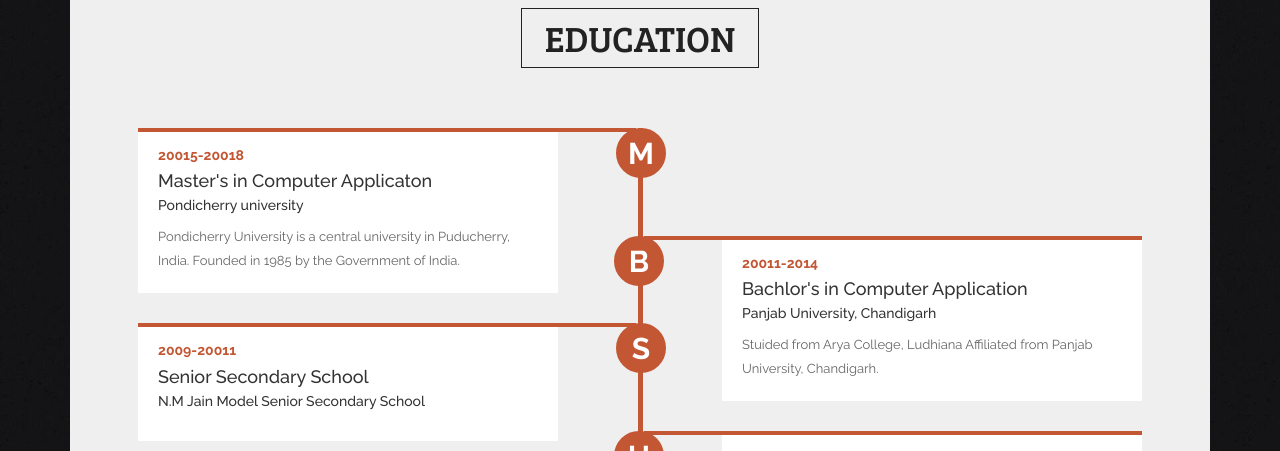
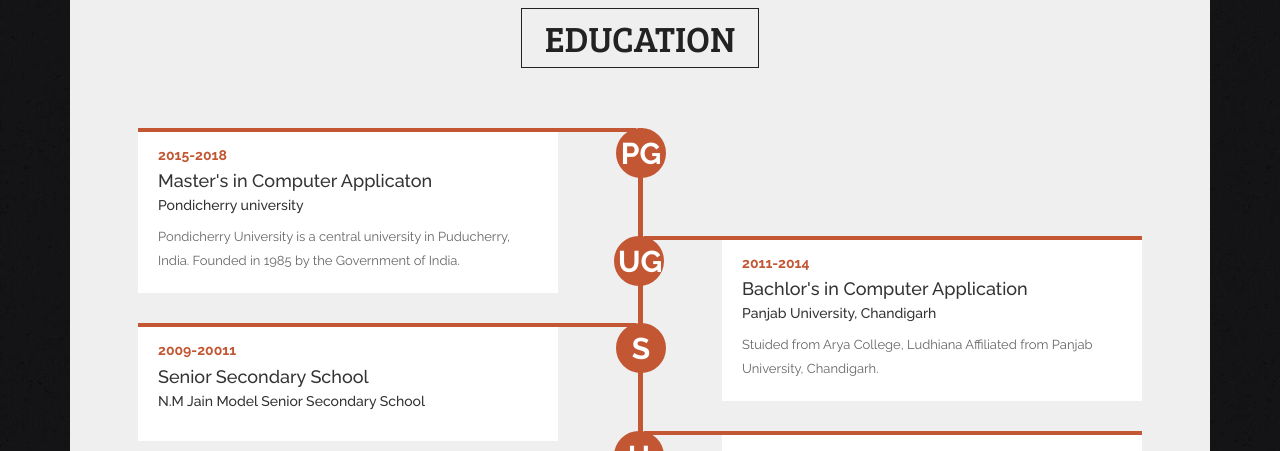
Before and after one commit to rizahmeds/profile, a plain HTML site: page index.html in a window 1280 px wide. Shown: the part 1340-1791 px from the top of the page. Drawn offline with Linux system fonts and the light colour scheme; some packages are replaced by stand-ins of ours.

Commit message:
year correction

```diff
--- a/index.html
+++ b/index.html
@@ -218,14 +218,14 @@
                         <h2>Education</h2>
                     </div>
                     <div class="education_inner_area">
-                        <div class="education_item wow fadeInUp animated" data-line="M">
-                            <h6>20015-20018</h6>
+                        <div class="education_item wow fadeInUp animated" data-line="PG">
+                            <h6>2015-2018</h6>
                             <a href="#"><h4>Master's in Computer Applicaton</h4></a>
                             <h5>Pondicherry university</h5>
                             <p>Pondicherry University is a central university in Puducherry, India. Founded in 1985 by the Government of India.</p>
                         </div>
-                        <div class="education_item wow fadeInUp animated" data-line="B">
-                            <h6>20011-2014<h6>
+                        <div class="education_item wow fadeInUp animated" data-line="UG">
+                            <h6>2011-2014<h6>
                             <a href="#"><h4>Bachlor's in Computer Application</h4></a>
                             <h5>Panjab University, Chandigarh</h5>
                             <p>Stuided from Arya College, Ludhiana Affiliated from Panjab University, Chandigarh.</p>
```
